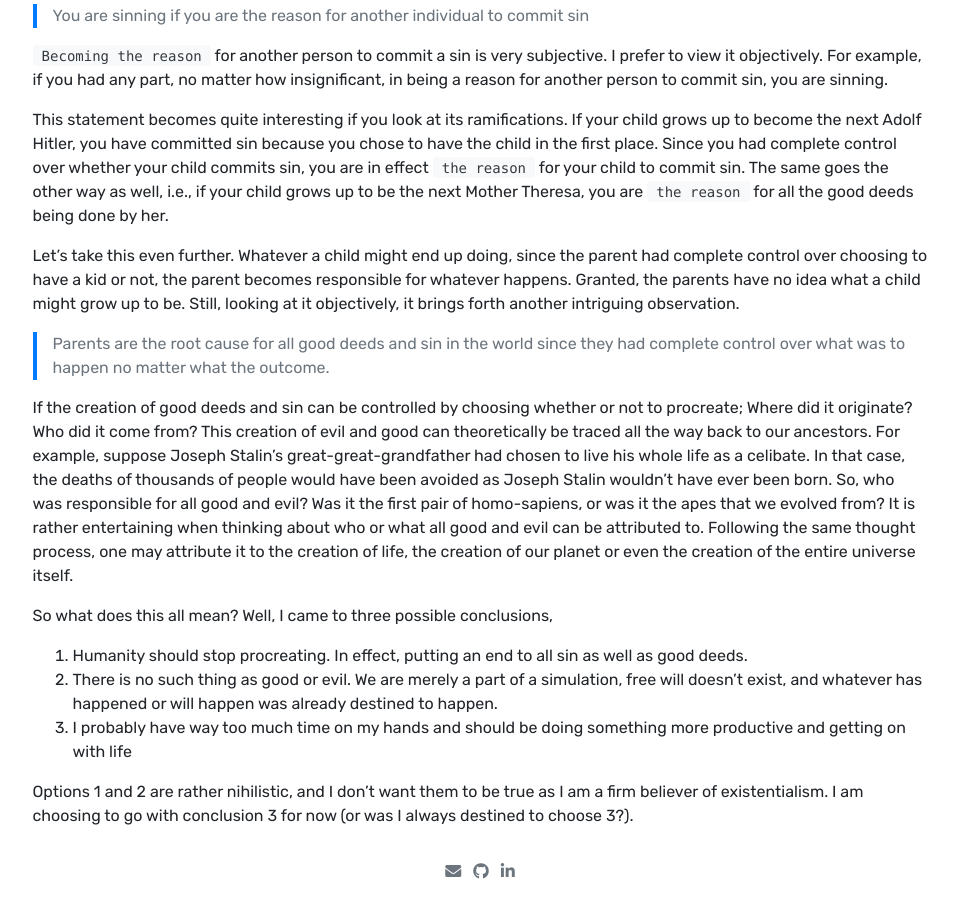
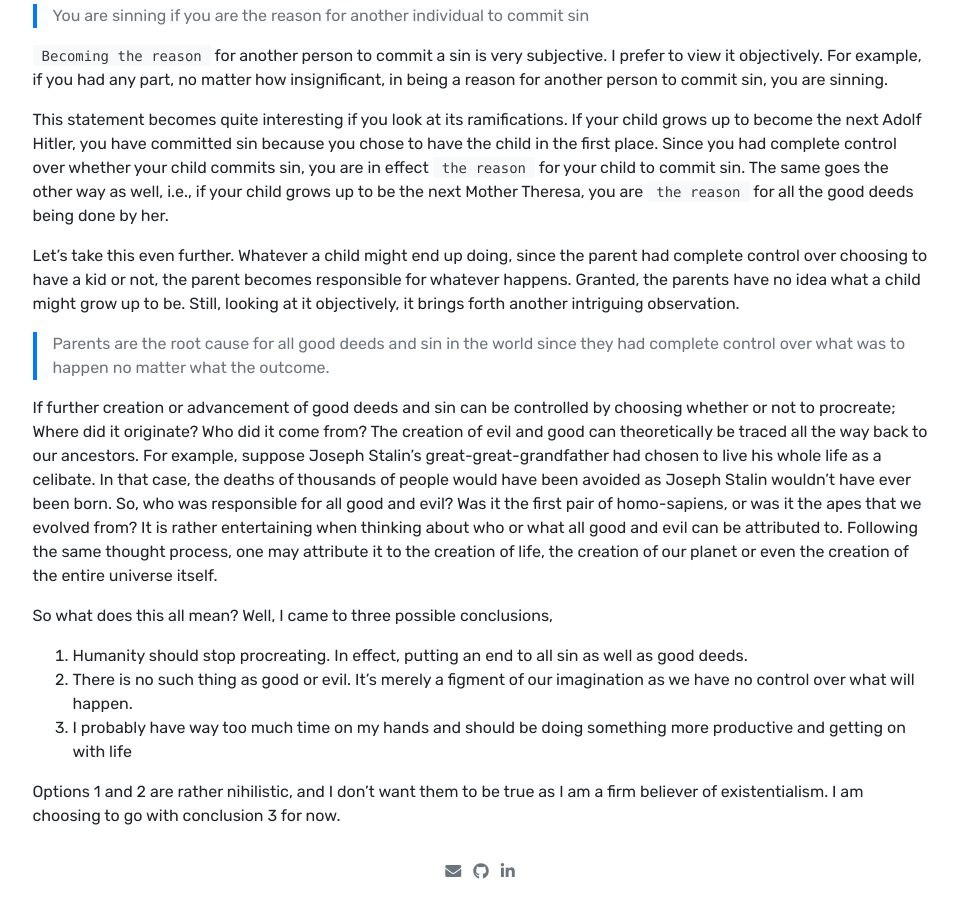
Before and after one commit to AakashSasikumar/AakashSasikumar.github.io, a Jekyll site: the page built from _posts/2020-09-1-is-it-a-sin-to-be-a-parent?.md, in a window 1280 px wide and 900 px high, scrolled down 683 px. Shown: the whole window, without its empty margins (160-1118 px from the left). Built offline with Jekyll 4.4.1, drawn with Linux system fonts in a browser that asks for light colours; nearby versions of some CDN libraries; our own code applies the rules of GitHub Pages for plain Markdown files.

Commit message:
Update 2020-09-1-is-it-a-sin-to-be-a-parent?.md
Cleared up some ambiguities, and removed all humor.

```diff
--- a/_posts/2020-09-1-is-it-a-sin-to-be-a-parent?.md
+++ b/_posts/2020-09-1-is-it-a-sin-to-be-a-parent?.md
@@ -23,13 +23,12 @@ Let's take this even further. Whatever a child might end up doing, since the par
 
 > Parents are the root cause for all good deeds and sin in the world since they had complete control over what was to happen no matter what the outcome.
 
-If the creation of good deeds and sin can be controlled by choosing whether or not to procreate; Where did it originate?  Who did it come from? This creation of evil and good can theoretically be traced all the way back to our ancestors. For example, suppose Joseph Stalin's great-great-grandfather had chosen to live his whole life as a celibate. In that case, the deaths of thousands of people would have been avoided as Joseph Stalin wouldn't have ever been born. So, who was responsible for all good and evil? Was it the first pair of homo-sapiens, or was it the apes that we evolved from? It is rather entertaining when thinking about who or what all good and evil can be attributed to. Following the same thought process, one may attribute it to the creation of life, the creation of our planet or even the creation of the entire universe itself.
+If further creation or advancement of good deeds and sin can be controlled by choosing whether or not to procreate; Where did it originate?  Who did it come from? The creation of evil and good can theoretically be traced all the way back to our ancestors. For example, suppose Joseph Stalin's great-great-grandfather had chosen to live his whole life as a celibate. In that case, the deaths of thousands of people would have been avoided as Joseph Stalin wouldn't have ever been born. So, who was responsible for all good and evil? Was it the first pair of homo-sapiens, or was it the apes that we evolved from? It is rather entertaining when thinking about who or what all good and evil can be attributed to. Following the same thought process, one may attribute it to the creation of life, the creation of our planet or even the creation of the entire universe itself.
 
 So what does this all mean? Well, I came to three possible conclusions,
 
 1. Humanity should stop procreating. In effect, putting an end to all sin as well as good deeds.
-2. There is no such thing as good or evil. We are merely a part of a simulation, free will doesn't exist, and whatever has happened or will happen was already destined to happen.
+2. There is no such thing as good or evil. It's merely a figment of our imagination as we have no control over what will happen.
 3. I probably have way too much time on my hands and should be doing something more productive and getting on with life
 
-
-Options 1 and 2 are rather nihilistic, and I don't want them to be true as I am a firm believer of existentialism.  I am choosing to go with conclusion 3 for now (or was I always destined to choose 3?).
+Options 1 and 2 are rather nihilistic, and I don't want them to be true as I am a firm believer of existentialism.  I am choosing to go with conclusion 3 for now.
```
